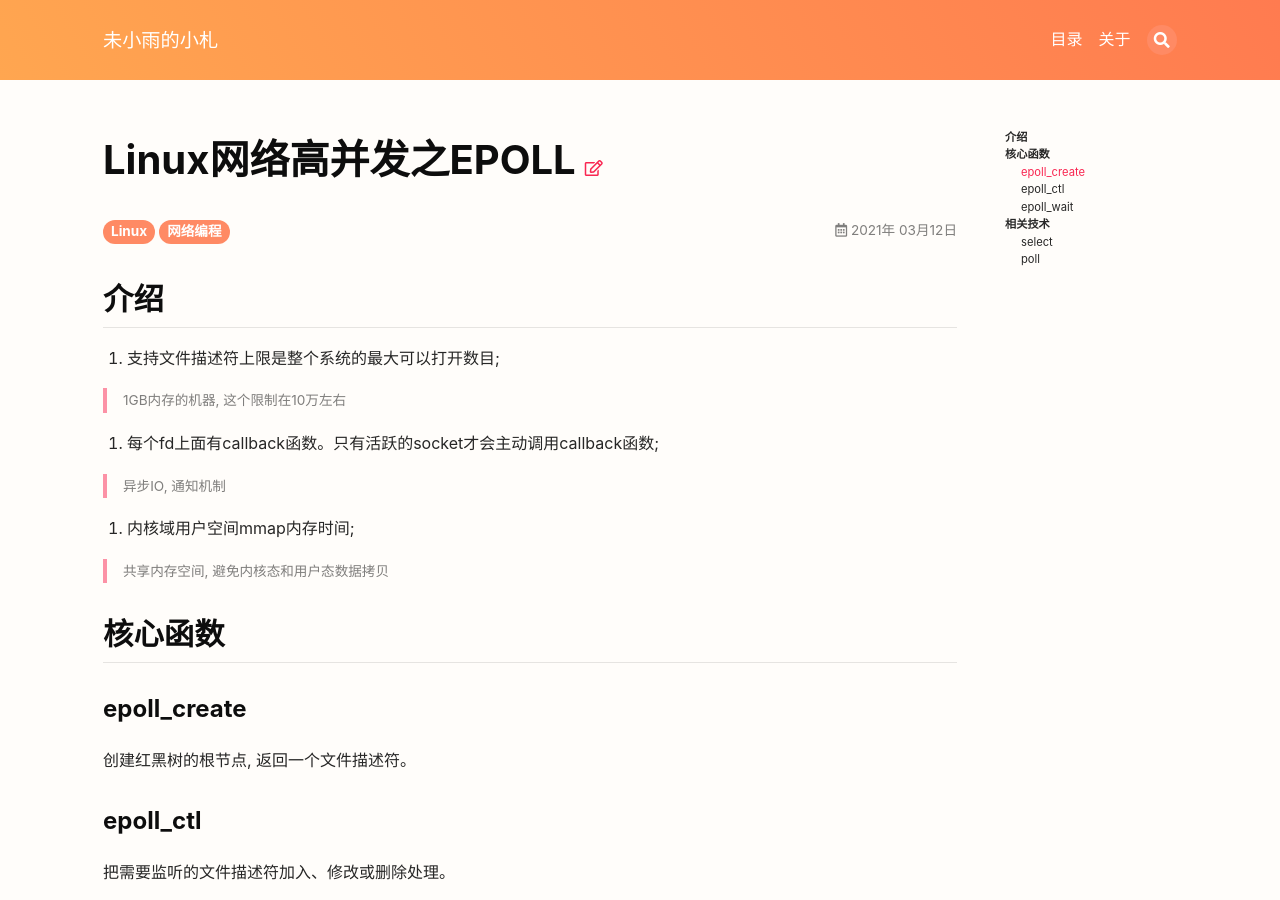
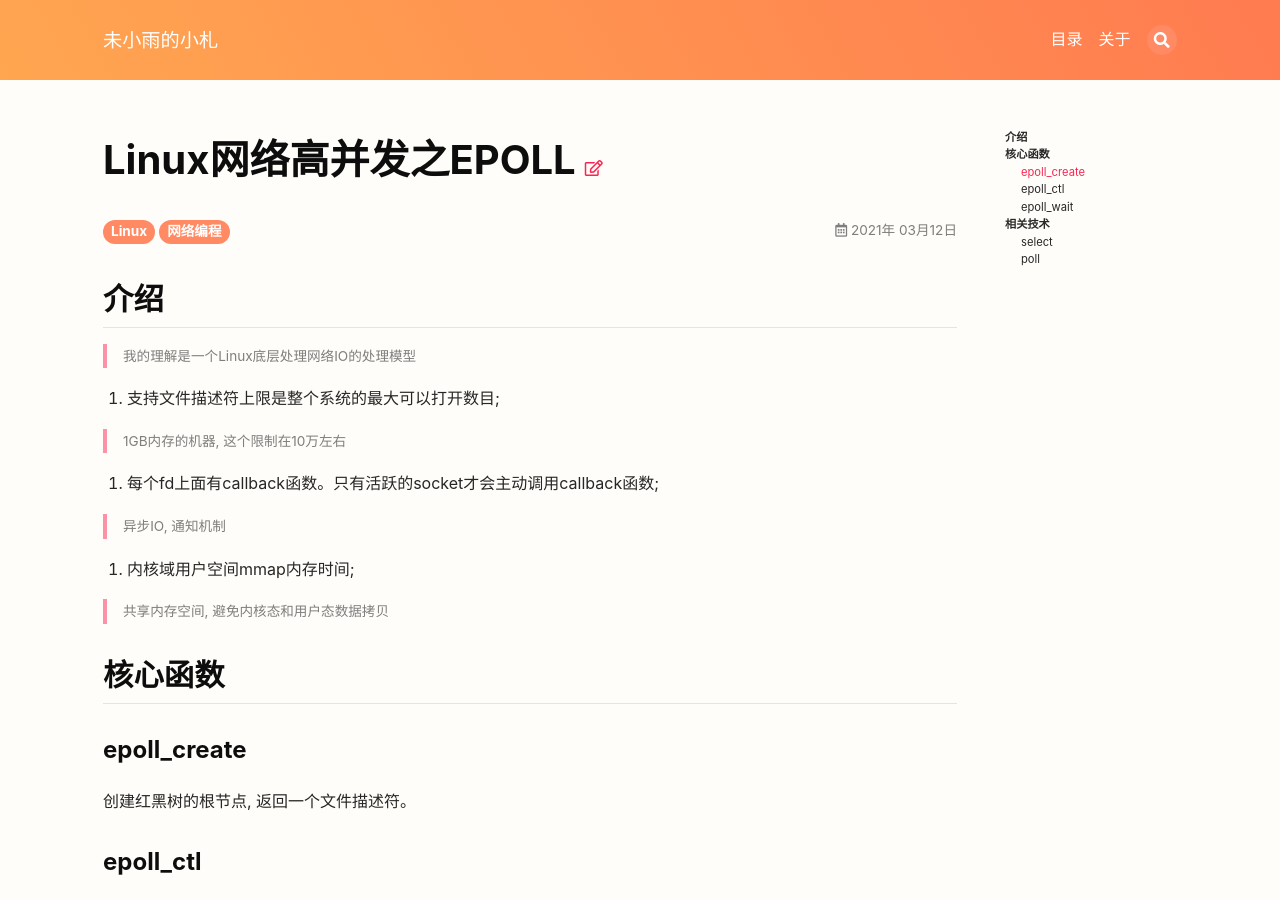
Before and after one commit to cloudland/cloudland.github.io, a Jekyll site: the page built from _posts/base/2021-03-16-epoll.md, in a window 1280 px wide and 900 px high. Built offline with Jekyll 4.4.1, drawn with Linux system fonts in a browser that asks for light colours; nearby versions of some CDN libraries.

Commit message:
完善文章

```diff
--- a/_posts/base/2021-03-16-epoll.md
+++ b/_posts/base/2021-03-16-epoll.md
@@ -7,8 +7,9 @@ title: Linux网络高并发之EPOLL
 date: 2021-03-12 09:00
 tags: Linux 网络编程
 ---
+## 介绍
 
-## 介绍
+> 我的理解是一个Linux底层处理网络IO的处理模型
 
 1. 支持文件描述符上限是整个系统的最大可以打开数目;
 
@@ -36,7 +37,6 @@ tags: Linux 网络编程
 
 等待事件的产生。
 
-
 ## 相关技术
 
 ### select
```
